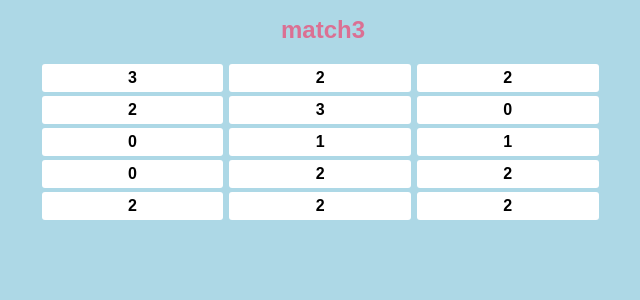
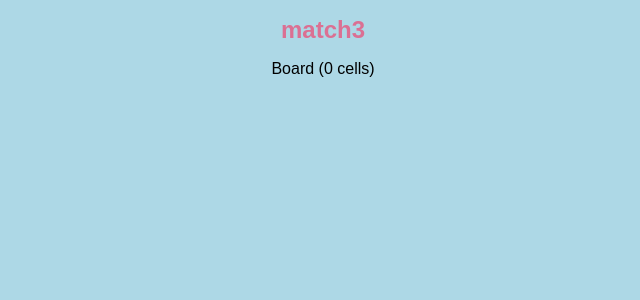
Before and after one commit to tjallen/match3, a React (Create React App) app: page / in a window 1280 px wide. Shown: the top 300 px of the page, without its empty margins (317-957 px from the left). Built offline with nearby package versions, Linux system fonts and the light colour scheme.

Commit message:
More redux port development (unfinished)

```diff
--- a/src/actions/index.js
+++ b/src/actions/index.js
@@ -2,6 +2,8 @@
 export const SWAP_CELLS = 'SWAP_CELLS';
 export const CLEAR_CELL = 'CLEAR_CELL';
 export const FILL_CELL = 'FILL_CELL';
+export const CELL_INTERACT = 'CELL_INTERACT';
+export const POPULATE_BOARD = 'POPULATE_BOARD';
 
 // action creators
 
@@ -20,3 +22,11 @@ export function fillCell(x, y) {
 export function clearCell(x, y) {
   return { type: CLEAR_CELL, x, y };
 }
+
+export function cellInteract(x, y) {
+  return { type: CELL_INTERACT, x, y };
+}
+
+export function populateBoard() {
+  return { type: POPULATE_BOARD  };
+}
--- a/src/components/App.js
+++ b/src/components/App.js
@@ -1,7 +1,7 @@
-import React, { Component } from 'react';
-import Column from './Column';
+import React from 'react';
+import BoardContainer from './BoardContainer';
+import Title from './Title';
 import styled from 'styled-components';
-import v4 from 'uuid';
 
 const StyledAppWrapper = styled.div`
   width: 45%;
@@ -10,87 +10,13 @@ const StyledAppWrapper = styled.div`
   font-family: sans-serif;
 `;
 
-const Title = styled.h1`
-  font-size: 1.5em;
-  text-align: center;
-  color: palevioletred;
-`;
+const App = () => (
+  <div>
+    <StyledAppWrapper>
+      <Title />
+      <BoardContainer />
+    </StyledAppWrapper>
+  </div>
+);
 
-export default class App extends Component {
-  constructor() {
-    super();
-    this.state = {
-      interacted: null,
-      rows: 5,
-      cols: 3,
-      cells: [],
-    };
-  }
-  componentDidMount() {
-    this.populateGrid();
-  }
-  populateGrid() {
-    const { cols, rows } = this.state;
-    const cells = [];
-    for (let y = 0; y < cols; y++) {
-      cells.push([]);
-      for (let x = 0; x < rows; x++) {
-        cells[y].push({
-          content: this.generateCellContents(),
-          x: y,
-          y: x,
-        });
-      }
-    }
-    this.setState({
-      cells,
-    });
-  }
-  generateCellContents() {
-    return Math.round(Math.random() * 3);
-  }
-  cellInteract(x, y) {
-    const { interacted } = this.state;
-    this.setState({
-      interacted: {
-        x,
-        y,
-      },
-    });
-    if (interacted) {
-      this.swapCells(interacted.x, interacted.y, x, y);
-    }
-  }
-  swapCells(sX, sY, dX, dY) {
-    let { cells } = this.state;
-    /*
-    swap source content property with destination content property w/ array destructuring:
-    https://developer.mozilla.org/en/docs/Web/JavaScript/Reference/Operators/Destructuring_assignment#Swapping_variables
-    */
-    [ cells[sX][sY].content, cells[dX][dY].content ] = [ cells[dX][dY].content, cells[sX][sY].content ];
-    this.setState({
-      cells,
-      interacted: null,
-    });
-  }
-  validateSwap(src, dest) {
-    console.log('validate potential swap');
-    return true;
-  }
-  render() {
-    const { cells, interacted } = this.state;
-    return (
-      <StyledAppWrapper>
-        <Title>match3</Title>
-        {cells.map((col) =>
-          <Column
-            cells={col}
-            key={v4()}
-            onClick={this.cellInteract.bind(this)}
-            interacted={interacted}
-          />
-        )}
-      </StyledAppWrapper>
-    );
-  }
-}
+export default App;
--- /dev/null
+++ b/src/components/Board.js
@@ -0,0 +1,24 @@
+import React, { Component } from 'react';
+
+export default class Board extends Component {
+  render() {
+    return (
+      <div>
+        Board ({this.props.cells.length} cells)
+        {
+          /*
+            {cells.map((col) =>
+              <Column
+                cells={col}
+                key={v4()}
+                onClick={this.cellInteract.bind(this)}
+                interacted={interacted}
+              />
+            )}
+          */
+        }
+
+      </div>
+    );
+  }
+}
--- /dev/null
+++ b/src/components/BoardContainer.js
@@ -0,0 +1,24 @@
+import { connect } from 'react-redux';
+import Board from './Board';
+import { cellInteract } from '../actions';
+
+const mapStateToProps = (state) => {
+  return {
+    cells: state.cells
+  }
+};
+
+const mapDispatchToProps = (dispatch) => {
+  return {
+    onCellClick: (x, y) => {
+      dispatch(cellInteract(x, y));
+    }
+  }
+};
+
+const BoardContainer = connect(
+  mapStateToProps,
+  mapDispatchToProps
+)(Board);
+
+export default BoardContainer;
--- /dev/null
+++ b/src/components/Title.js
@@ -0,0 +1,11 @@
+import React from 'react';
+import styled from 'styled-components';
+
+const StyledTitle = styled.h1`
+  font-size: 1.5em;
+  text-align: center;
+  color: palevioletred;
+`;
+
+const Title = () => <StyledTitle>match3</StyledTitle>;
+export default Title;
--- a/src/index.js
+++ b/src/index.js
@@ -18,6 +18,8 @@ const store = createStore(
   )
 );
 
+window.store = store;
+
 store.subscribe(() => {
   console.log('store changed', store.getState());
 })
--- a/src/reducers/cells.js
+++ b/src/reducers/cells.js
@@ -1,4 +1,4 @@
-import { SWAP_CELLS, CLEAR_CELL, FILL_CELL } from '../actions';
+import { SWAP_CELLS, CLEAR_CELL, FILL_CELL, POPULATE_BOARD } from '../actions';
 
 const initialState = {
   cells: [], // for these reducers
@@ -7,7 +7,7 @@ const initialState = {
   interacted: null, // status reducer?
 }
 
-const cell = (state = {}, action) => {
+const cell = (state, action) => {
   switch (action.type) {
     case CLEAR_CELL: {
       // (x, y)
@@ -16,14 +16,13 @@ const cell = (state = {}, action) => {
     case FILL_CELL: {
       // (x, y)
       return state // fill specified cell - use concat or array spread
-      return Object.assign({}, )
     }
     default:
       return state;
   }
 }
 
-function cells(state = [], action) {
+function cells(state = initialState, action) {
   switch (action.type) {
     // sample action: { type: SWAP_CELLS, srcX, srcY, destX, destY }
     case SWAP_CELLS: {
@@ -33,6 +32,11 @@ function cells(state = [], action) {
       cells[action.destX][action.destY] = cachedSource;
       return cells;
     }
+    case POPULATE_BOARD: {
+      return state.cells.map(i => {
+        return cell(i, action);
+      });
+    }
     default:
       return state;
   }
```
